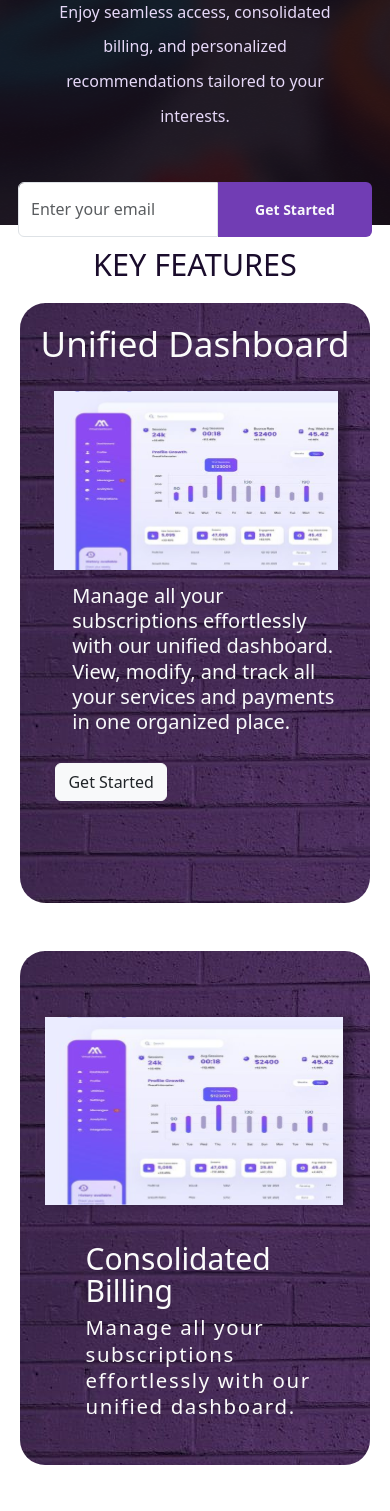
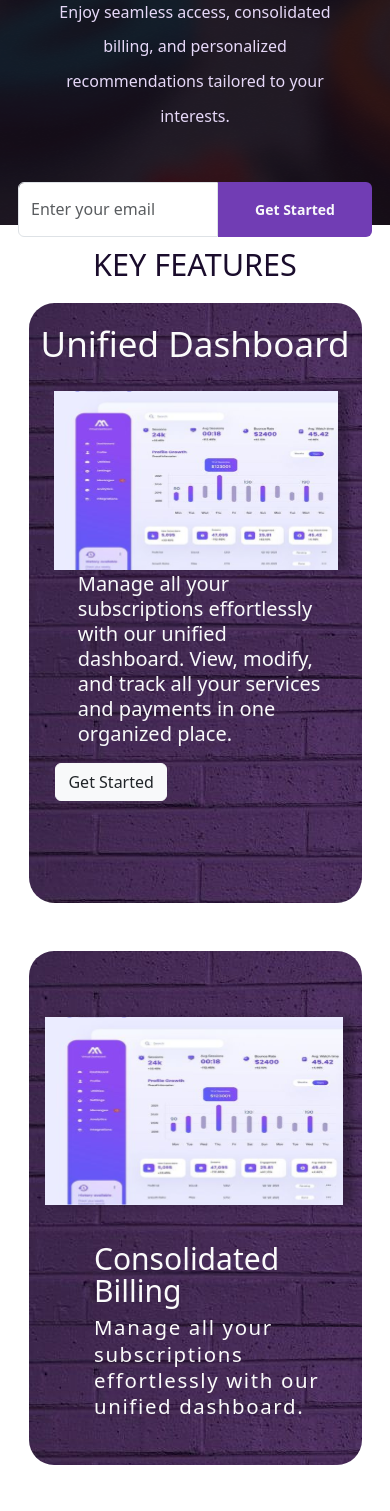
Before and after one commit to Oknown15/vel-app, a Vue app: page / in a window 390 px wide. Shown: the part 432-1943 px from the top of the page. Built offline with nearby package versions, Linux system fonts and the light colour scheme.

Commit message:
new commit

```diff
--- a/src/assets/style.css
+++ b/src/assets/style.css
@@ -278,7 +278,7 @@
      }
 
      .Manage {
-         width: 354px;
+         width: 330px;
          height: 180px;
         display: flex;
         align-items: center;
@@ -292,7 +292,7 @@
 
     }
     .content{
-        width: 350px;
+        width: 333px;
         height: 600px;
         margin: 0 auto;
     }
@@ -309,7 +309,7 @@
     }
 
     .card-one{
-        width: 350px;
+        width: 333px;
         height: 514.04px;
         margin: 0 auto;
         padding: 27.61px 50.64px 27.61px 65.47px;;
@@ -331,7 +331,7 @@
     }
 
      .consol .subs {
-        width: 280px;
+        width: 250px;
      }
 
     .consol .subs p{
@@ -342,7 +342,7 @@
     }
 
     .card-two{
-        width: 350px;
+        width: 333px;
         height: 514.04px;
         margin: 0 auto;
         padding:27.61px 50.64px 27.61px 65.47px;;
@@ -365,7 +365,7 @@
     }
 
     .transacts .subs{
-        width: 280px;
+        width: 250px;
     }
 
     .transacts .subs p{
--- a/src/views/HomeLayout.vue
+++ b/src/views/HomeLayout.vue
@@ -243,7 +243,8 @@ export default {
     <div class="text-center streamline my-5">
         <h5>Ready to streamline your subscriptions and save time? Join us today and <br /> manage all your services in
             one
-            place!</h5>
+            place!
+        </h5>
     </div>
     <div>
         <div class="d-flex justify-content-center my-5">
@@ -251,4 +252,5 @@ export default {
             <button class="btn shadow btns text-light" ref=''>Get Started</button>
         </div>
     </div>
+
 </template>
```
